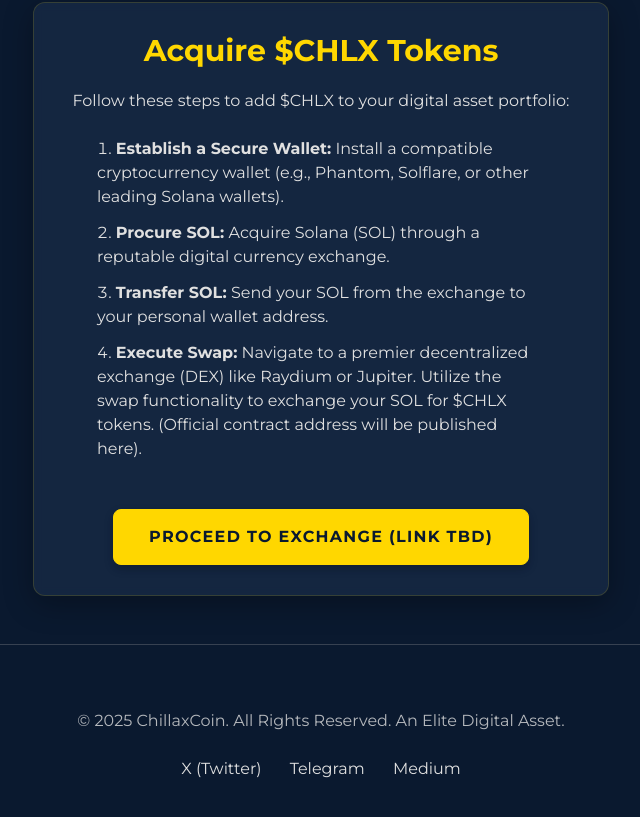
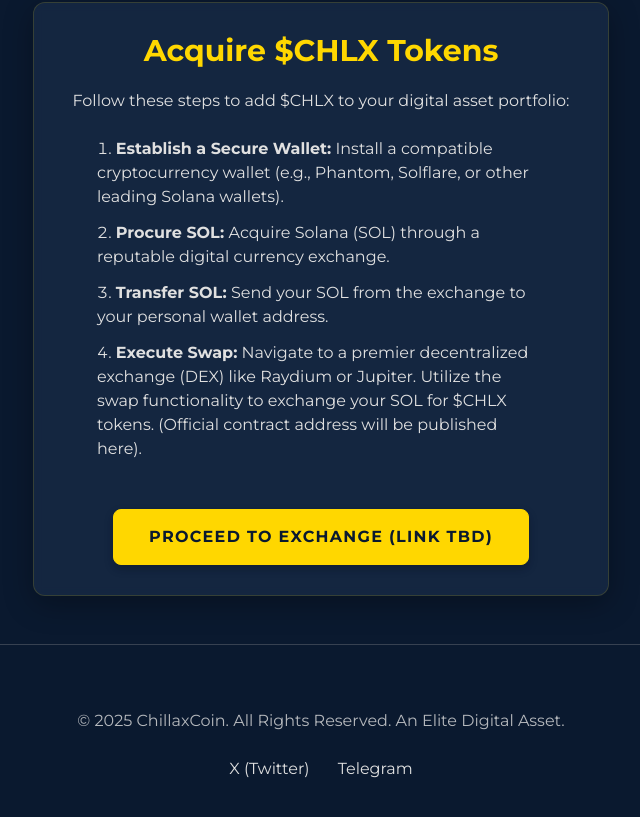
Before and after one commit to Mailguru2023/Chillax, a plain HTML site: page index.html in a window 1280 px wide. Shown: the part 1732-2549 px from the top of the page, without its empty margins (319-959 px from the left). Drawn offline with nearby package versions, Linux system fonts and the light colour scheme.

Commit message:
Update index.html

```diff
--- a/index.html
+++ b/index.html
@@ -483,7 +483,6 @@
             <div class="mt-6 space-x-6">
                 <a href="#" class="text-text-secondary hover:text-accent-gold transition-colors duration-300">X (Twitter)</a>
                 <a href="#" class="text-text-secondary hover:text-accent-gold transition-colors duration-300">Telegram</a>
-                <a href="#" class="text-text-secondary hover:text-accent-gold transition-colors duration-300">Medium</a>
             </div>
         </footer>
 
```
